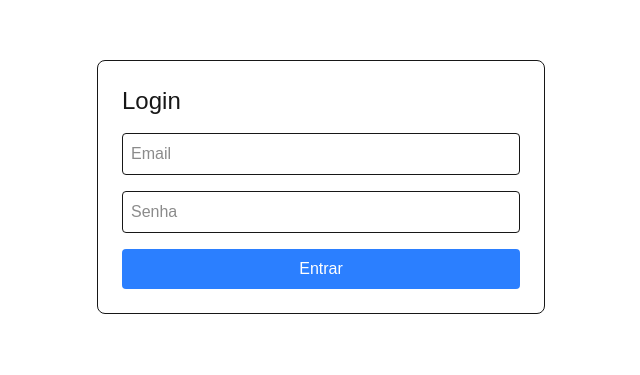
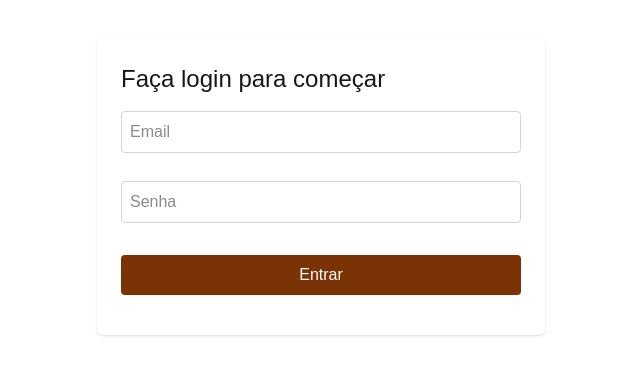
Before and after one commit to oiviana/next-auth-products, a Next.js app in the folder apps/web/: page /auth in a window 1280 px wide. Shown: the part 213-588 px from the top of the page, without its empty margins (319-959 px from the left). Built offline with nearby package versions, Linux system fonts and the light colour scheme; no server answers.

Commit message:
style: login form adjustments

```diff
--- a/apps/web/src/components/forms/LoginForm/index.tsx
+++ b/apps/web/src/components/forms/LoginForm/index.tsx
@@ -1,16 +1,13 @@
-// app/auth/components/LoginForm.tsx
 "use client";
 
 import { useState } from "react";
 import { useAuth } from "@/contexts/AuthContext";
-import { useRouter } from "next/navigation";
 
 export default function LoginForm() {
   const [email, setEmail] = useState("");
   const [password, setPassword] = useState("");
   const [error, setError] = useState("");
   const { login, loading } = useAuth();
-  const router = useRouter();
 
   const handleSubmit = async (e: React.FormEvent) => {
     e.preventDefault();
@@ -18,15 +15,14 @@ export default function LoginForm() {
 
     try {
       await login(email, password);
-      router.push("/dashboard");
     } catch (err: any) {
       setError(err.response?.data?.message || "Erro no login");
     }
   };
 
   return (
-    <form onSubmit={handleSubmit} className="max-w-md mx-auto p-6 border rounded-lg">
-      <h2 className="text-2xl mb-4">Login</h2>
+    <form onSubmit={handleSubmit} className="max-w-md mx-auto p-6  rounded-md bg-white shadow">
+      <h2 className="text-2xl mb-4">Faça login para começar</h2>
 
       {error && <p className="text-red-500 mb-4">{error}</p>}
 
@@ -35,7 +31,7 @@ export default function LoginForm() {
         placeholder="Email"
         value={email}
         onChange={(e) => setEmail(e.target.value)}
-        className="w-full p-2 border rounded mb-4"
+        className="w-full p-2 border border-gray-300 rounded mb-7"
         required
       />
 
@@ -44,14 +40,14 @@ export default function LoginForm() {
         placeholder="Senha"
         value={password}
         onChange={(e) => setPassword(e.target.value)}
-        className="w-full p-2 border rounded mb-4"
+        className="w-full p-2 border border-gray-300 rounded mb-4"
         required
       />
 
       <button
         type="submit"
         disabled={loading}
-        className="w-full bg-blue-500 text-white p-2 rounded disabled:bg-gray-400"
+        className="w-full bg-amber-900 text-white p-2 rounded disabled:bg-gray-400 my-4"
       >
         {loading ? "Entrando..." : "Entrar"}
       </button>
```
